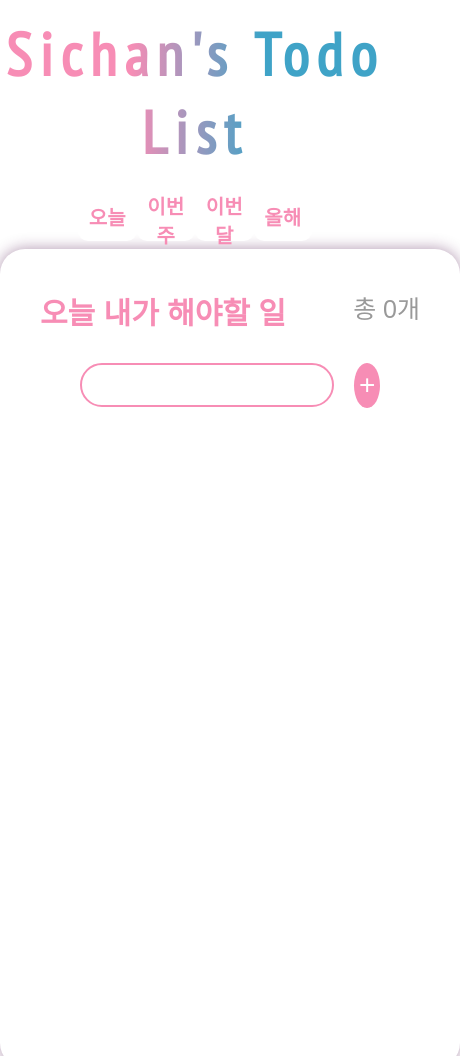
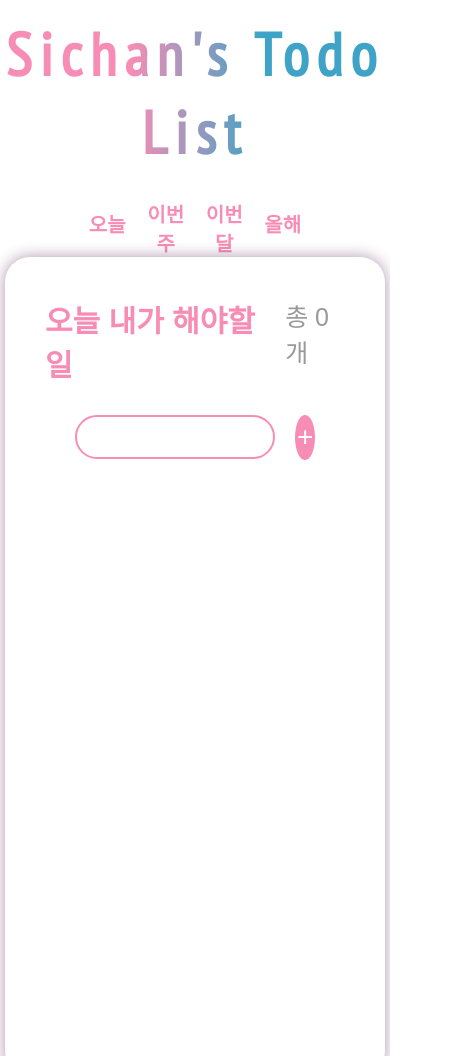
Before and after one commit to sichan1301/Todo_List, a plain HTML site: page index.html in a window 390 px wide. Shown: the top 1056 px of the page, 460 px wide, since content can reach past the window. Drawn offline with Linux system fonts and the light colour scheme; a web font is replaced by a local one.

Commit message:
body style update

```diff
--- a/style.css
+++ b/style.css
@@ -8,6 +8,9 @@
 
 body {
   /* background: linear-gradient(-45deg, #fa997b, #f78db5, #3fa3c7, #80f1d7); */
+  display: flex;
+  flex-direction: column;
+  align-items: center;
 }
 
 .title {
@@ -155,6 +158,6 @@ nav {
 
 @media only screen and (max-width: 860px) {
   #container {
-    width: 400px;
+    width: 320px;
   }
 }
```
